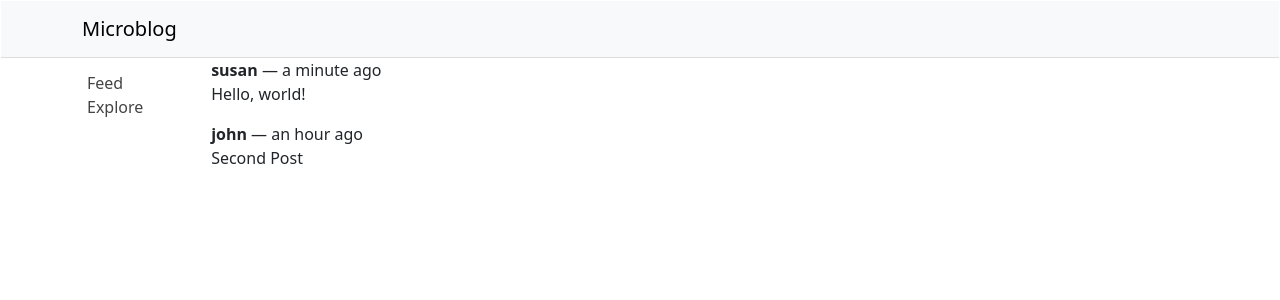
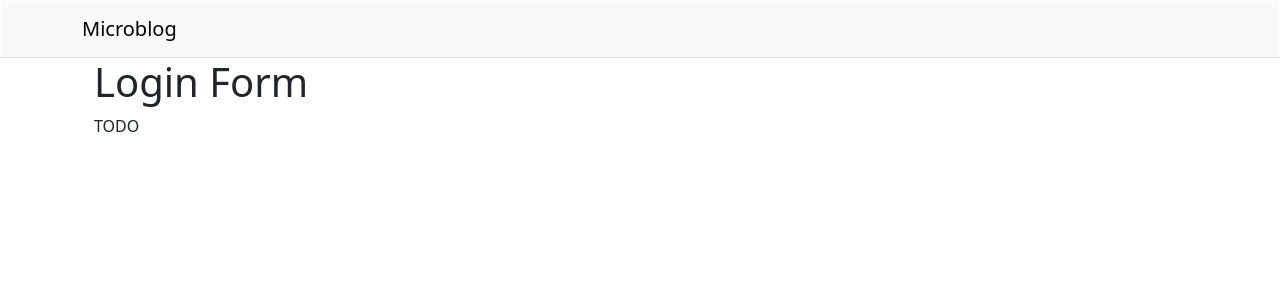
Before and after one commit to ronaldoapsilva/react-microblog, a React (Create React App) app: page /login in a window 1280 px wide. Shown: the top 300 px of the page. Built offline with nearby package versions, Linux system fonts and the light colour scheme.

Commit message:
add page and routes

```diff
--- a/src/App.js
+++ b/src/App.js
@@ -1,17 +1,24 @@
 import Container from "react-bootstrap/Container";
+import { BrowserRouter, Routes, Route, Navigate } from "react-router-dom";
 import Header from "./components/Header";
-import Body from "./components/Body";
-import Posts from "./components/Posts";
+import FeedPage from "./pages/FeedPage";
+import ExplorePage from "./pages/ExplorePage";
+import LoginPage from "./pages/LoginPage";
 
 export default function App() {
 
 
   return (
     <Container fluid className="App">
-      <Header></Header>
-      <Body sidebar>
-        <Posts></Posts>
-      </Body>
+      <BrowserRouter>
+        <Header></Header>
+        <Routes>
+          <Route path="/" element={<FeedPage/>}></Route>
+          <Route path="/explore" element={<ExplorePage/>}></Route>
+          <Route path="/login" element={<LoginPage/>}></Route>
+          <Route path="*" element={<Navigate to="/"></Navigate>}></Route>
+        </Routes>
+      </BrowserRouter>
     </Container >
   );
 }
--- /dev/null
+++ b/src/pages/ExplorePage.js
@@ -0,0 +1,9 @@
+import Body from "../components/Body";
+export default function ExplorePage() {
+  return (
+    <Body sidebar>
+      <h1>Explore</h1>
+      <p>TODO</p>
+    </Body>
+  );
+}
--- /dev/null
+++ b/src/pages/FeedPage.js
@@ -0,0 +1,10 @@
+import Body from "../components/Body";
+import Posts from "../components/Posts";
+
+export default function FeedPage() {
+  return (
+  <Body sidebar>
+    <Posts></Posts>
+  </Body>
+  );
+}
--- /dev/null
+++ b/src/pages/LoginPage.js
@@ -0,0 +1,10 @@
+import Body from "../components/Body";
+
+export default function LoginPage() {
+  return (
+    <Body>
+      <h1>Login Form</h1>
+      <p>TODO</p>
+    </Body>
+  )
+}
```
